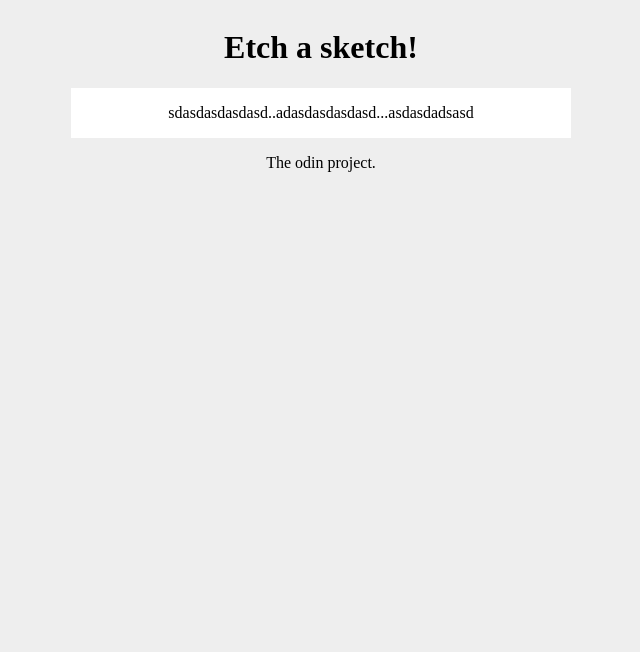
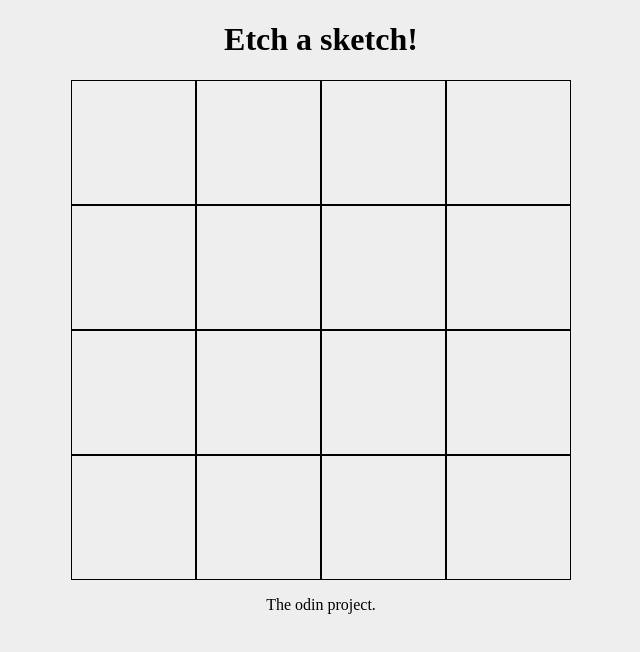
Before and after one commit to MiquelGatiusFernandez/Odin-Project, a website: page Etch-A-Sketch/index.html in a window 1280 px wide. Shown: the whole page, without its empty margins (319-959 px from the left). Drawn offline with Linux system fonts and the light colour scheme.

Commit message:
html and javascript logic created, functionality left to implement

```diff
--- a/Etch-A-Sketch/index.html
+++ b/Etch-A-Sketch/index.html
@@ -15,9 +15,7 @@
     </header>
     <section class="sketch center">
         <div class="block-div center">
-        <p>sdasdasdasdasd..</p>
-        <p>adasdasdasdasd...</p>
-        <p>asdasdadsasd</p>
+
         </div>
     </section>
     <footer class="footer center">
--- a/Etch-A-Sketch/script.js
+++ b/Etch-A-Sketch/script.js
@@ -0,0 +1,19 @@
+let numberOfBlocks = 4;
+let width = 500;
+let divBlock = document.querySelector(".block-div");
+//divBlock.textContent = "new text";
+
+let widthHeight = Math.round(( width/numberOfBlocks) * 10) / 10;
+
+
+
+for (let i = 0; i < numberOfBlocks; i++) {
+    for (let j = 0; j < numberOfBlocks; j++) {
+        let div = document.createElement("div");
+        div.className = "block";
+        div.style.width = `${widthHeight}px`;
+        div.style.height = `${widthHeight}px`;
+        divBlock.appendChild(div);
+        console.log("test2");
+    }
+}
--- a/Etch-A-Sketch/style.css
+++ b/Etch-A-Sketch/style.css
@@ -1,29 +1,47 @@
-body{
+body {
     display: block;
-    flex:1;
+    flex: 1;
     background-color: #eeeeee;
+    padding: 0px;
+    margin: 0px;
 }
 
-.center{
+.center {
     align-items: center;
     justify-content: center;
 }
 
-.header{
+.header {
     display: flex;
-    flex:1;
+    flex: 1;
 }
 
-.sketch{
+.sketch {
+    display: flex;
+}
+
+.block-div {
     display: flex;
     flex-wrap: wrap;
+    width: 500px;
+    height: 500px;
+    flex-wrap: wrap;
+    outline: 1px;
+    padding: 0px;
+    margin: 0px;
 }
-.block-div{
-    display: flex;
-    flex-wrap: wrap;
-    background-color: white;
-    width:500px;
+
+.block {
+    padding: 0px;
+    margin: 0px;
+
+    border-width: 0.5px;
+    border-color: black;
+    border-style: solid;
+    box-sizing:border-box;
+    outline: 1px;
 }
-.footer{
+
+.footer {
     display: flex;
 }
```
